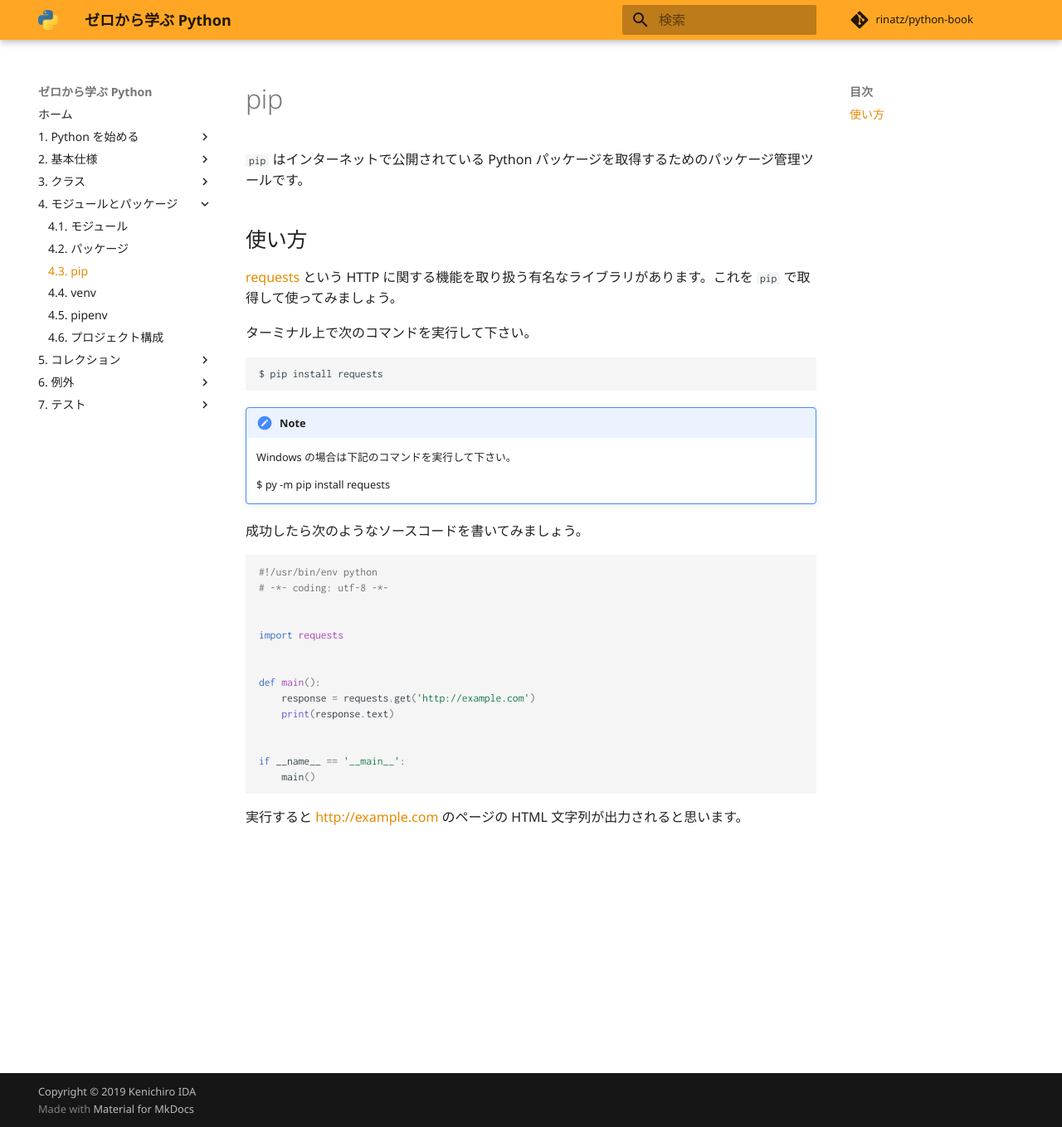
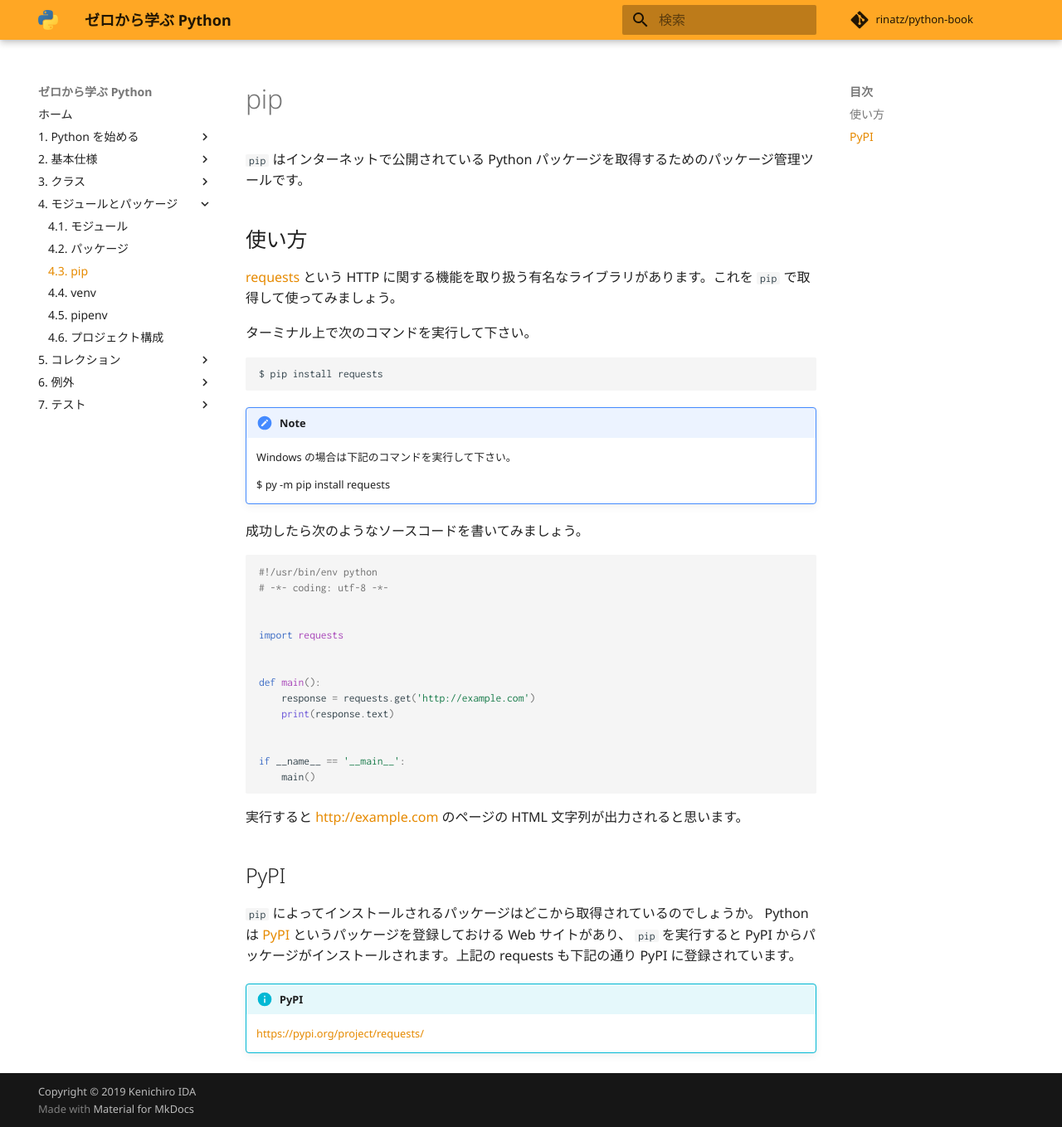
Before and after one commit to rinatz/python-book, an MkDocs documentation site: the page built from docs/ch04-03-pip.md, in a window 1280 px wide and 1359 px high. Shown: the whole window at 83% size. Built offline with MkDocs 1.6.1 and Material for MkDocs 9.7.7, drawn with Linux system fonts in a browser that asks for light colours; comment, search, counter and statistics services are not loaded.

Commit message:
Create pip documents

````diff
--- a/docs/ch04-03-pip.md
+++ b/docs/ch04-03-pip.md
@@ -39,3 +39,12 @@ if __name__ == '__main__':
 ```
 
 実行すると http://example.com のページの HTML 文字列が出力されると思います。
+
+## PyPI
+
+`pip` によってインストールされるパッケージはどこから取得されているのでしょうか。 Python は [PyPI] というパッケージを登録しておける Web サイトがあり、 `pip` を実行すると PyPI からパッケージがインストールされます。上記の requests も下記の通り PyPI に登録されています。
+
+!!! info "PyPI"
+    https://pypi.org/project/requests/
+
+[PyPI]: https://pypi.org/
````
